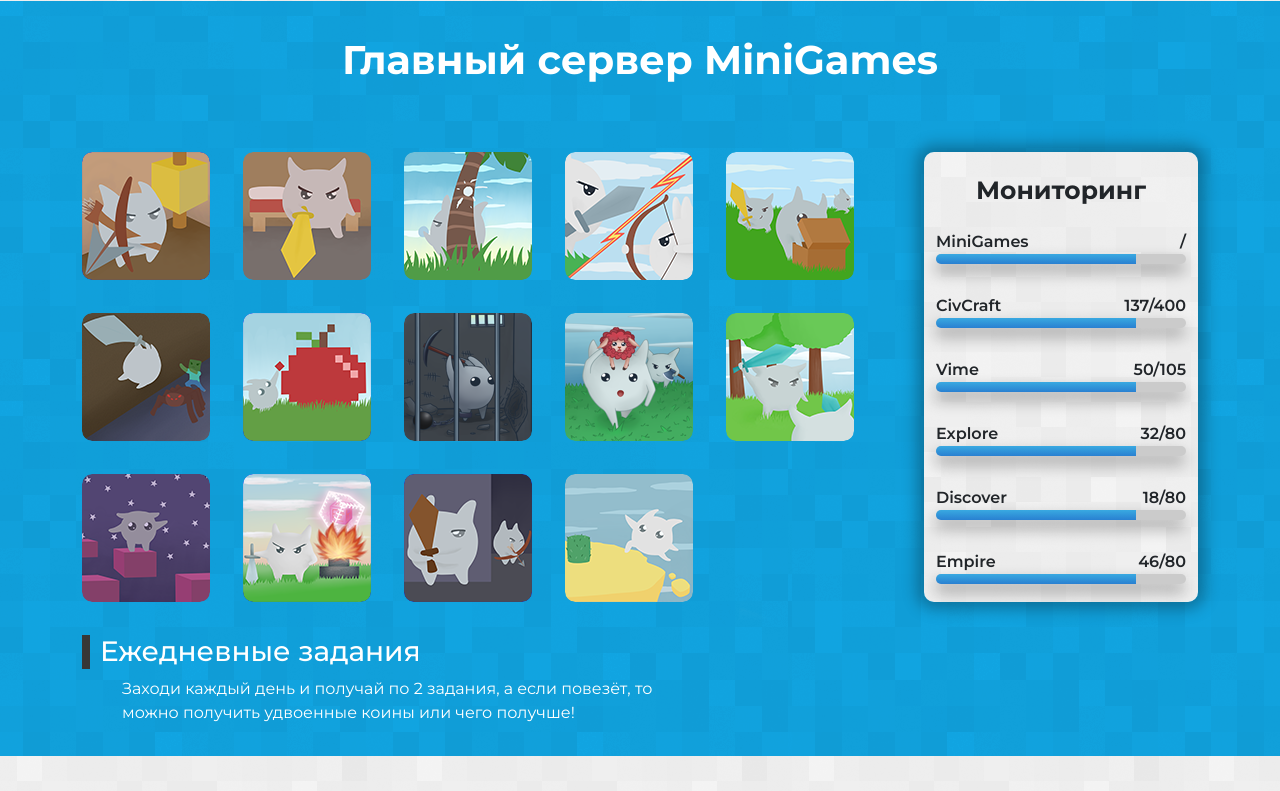
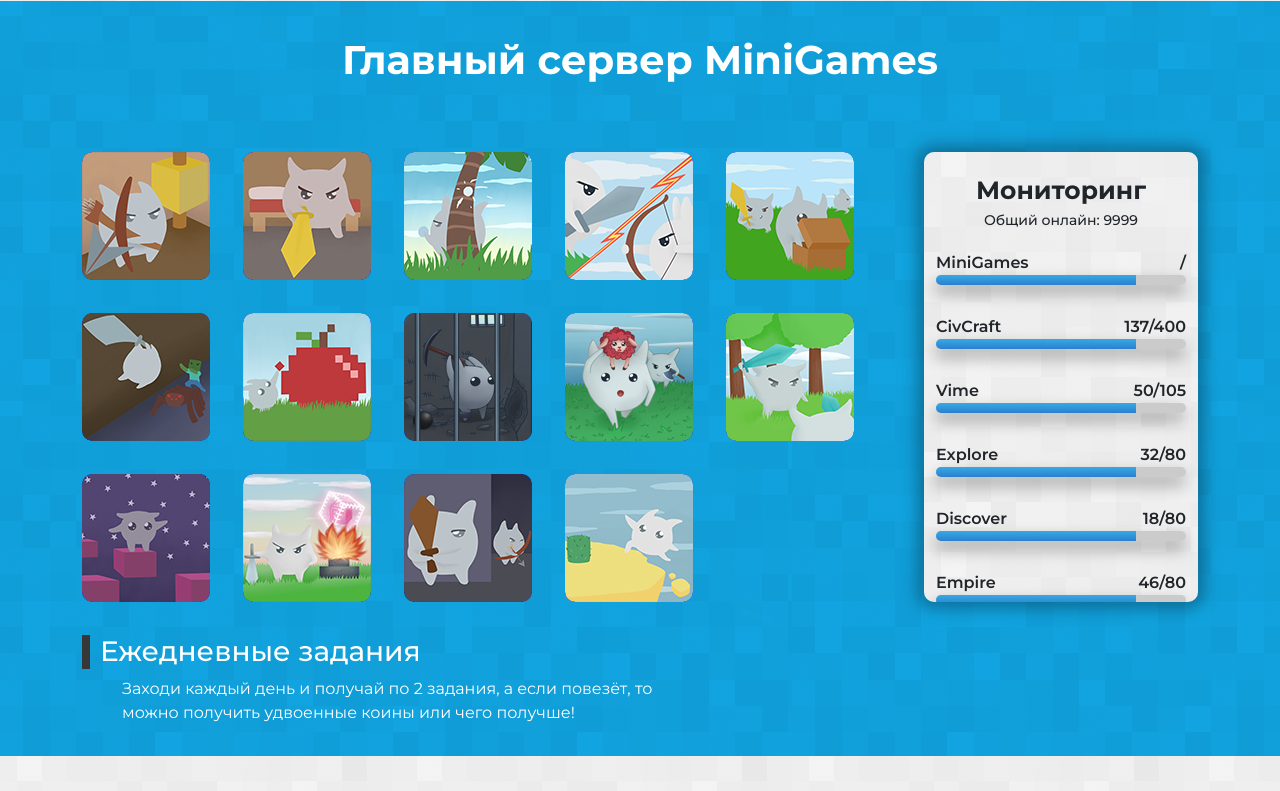
Before and after one commit to DanilaPoleshov/DanilaPoleshov.github.io, a PHP site: page / in a window 1280 px wide. Shown: the part 1592-2383 px from the top of the page. Run offline with PHP 8.4, Linux system fonts and the light colour scheme; some libraries are stand-ins or nearby versions.

Commit message:
Add files via upload

```diff
--- a/index.html
+++ b/index.html
@@ -259,6 +259,7 @@
 
               <div class="container mg-monitor-container">
                 <div class="mg-monitor-heading">Мониторинг</div>
+                <div class="mg-monitor-heading mg-monitor-heading-small">Общий онлайн: 9999</div>
                 <div class="mg-monitor-wrap  mg-monitor-wrap-first">
                   <div class="mg-monitor-info">
                     <div class="mg-monitor-info-serv">
--- a/scripts/getOnline.js
+++ b/scripts/getOnline.js
@@ -32,8 +32,6 @@ function maxOnlineMG(arg) {
     .then((data) => {
       let totalOnline = document.querySelector(".monitor-mg").innerHTML = data["total"];
       let maxOnline = maxOnlineMG(totalOnline)
-      console.log(totalOnline);
-      console.log(maxOnline);
       document.querySelector('.progress-mg').style.width = Number(totalOnline / maxOnline * 100) + '%'
     });
   setTimeout(getOnline, 11000);
--- a/styles/light-theme.css
+++ b/styles/light-theme.css
@@ -342,9 +342,15 @@ body {
 }
 
 .mg-monitor-heading {
-  padding: 20px 40px;
+  padding: 20px 40px 0;
   font-weight: 700;
   font-size: 25px;
+}
+
+.mg-monitor-heading-small {
+  padding: 0 0 20px 0;
+  font-size: 14px;
+  font-weight: 500;
 }
 
 .mg-monitor-info-serv {
--- a/styles/light-theme.scss
+++ b/styles/light-theme.scss
@@ -307,9 +307,14 @@ body {
       }
     }
     &-heading {
-      padding: 20px 40px;
+      padding: 20px 40px 0;
       font-weight: 700;
       font-size: 25px;
+      &-small {
+        padding: 0 0 20px 0;
+        font-size: 14px;
+        font-weight: 500;
+      }
     }
     &-info {
       &-serv {
@@ -319,9 +324,9 @@ body {
       }
     }
     &-progress {
+
       width: 80%;
       height: 10px;
-      // border-radius: 10px;
       background: linear-gradient($sky, $darkSky);
       &-wrap {
         overflow: hidden;
```
Also changed, not shown: styles/dist/light-theme.css (+6 -1 lines), scripts/dist/getOnline.dev.js, 1 other file.
